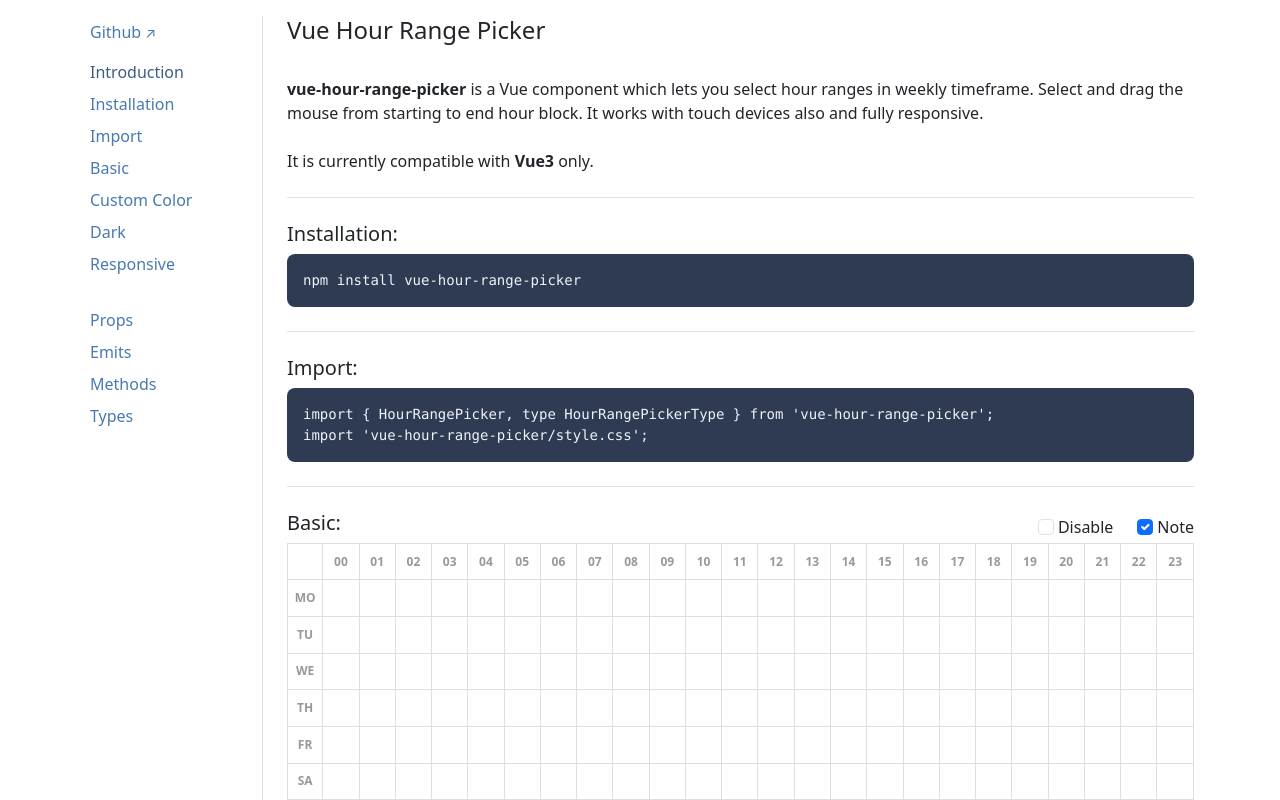
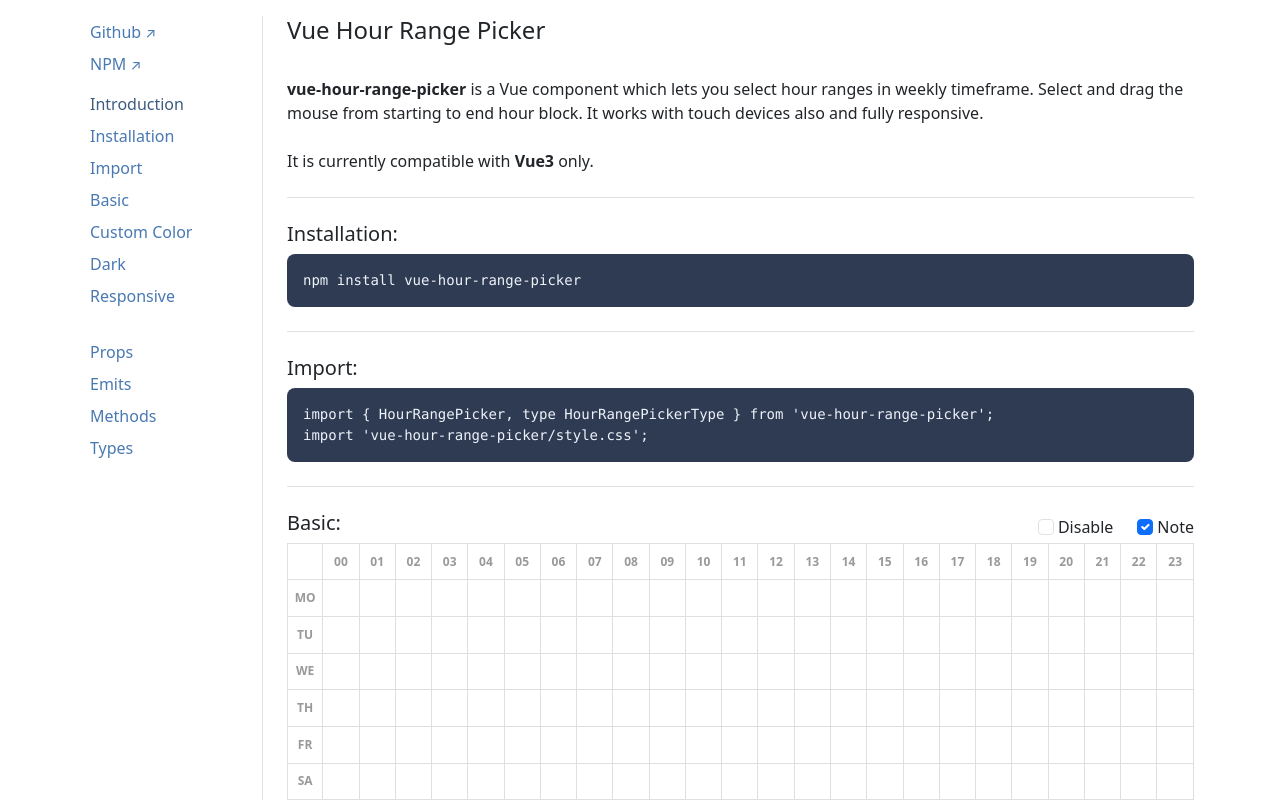
Before and after one commit to jamshedhossan9/vue-hour-range-picker, a Vue app: page / in a window 1280 px wide. Shown: the top 800 px of the page. Built offline with nearby package versions, Linux system fonts and the light colour scheme.

Commit message:
npm link added in doc

```diff
--- a/development/App.vue
+++ b/development/App.vue
@@ -11,6 +11,11 @@
                         <li class="nav-item">
                             <a href="https://github.com/jamshedhossan9/vue-hour-range-picker" target="_blank" class="nav-link">
                                 Github <small>&#8599;</small>
+                            </a>
+                        </li>
+                        <li class="nav-item">
+                            <a href="https://www.npmjs.com/package/vue-hour-range-picker" target="_blank" class="nav-link">
+                                NPM <small>&#8599;</small>
                             </a>
                         </li>
                         <li class="nav-item mt-2">
```
